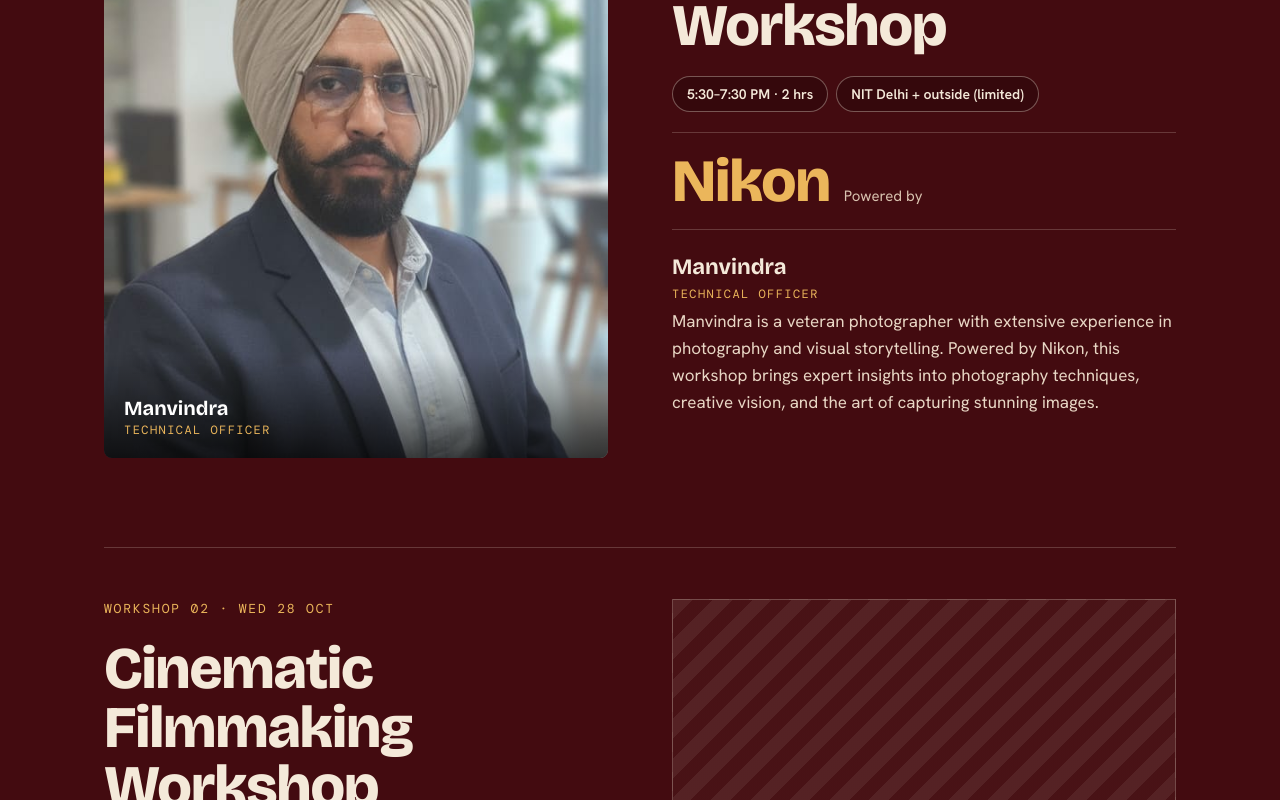
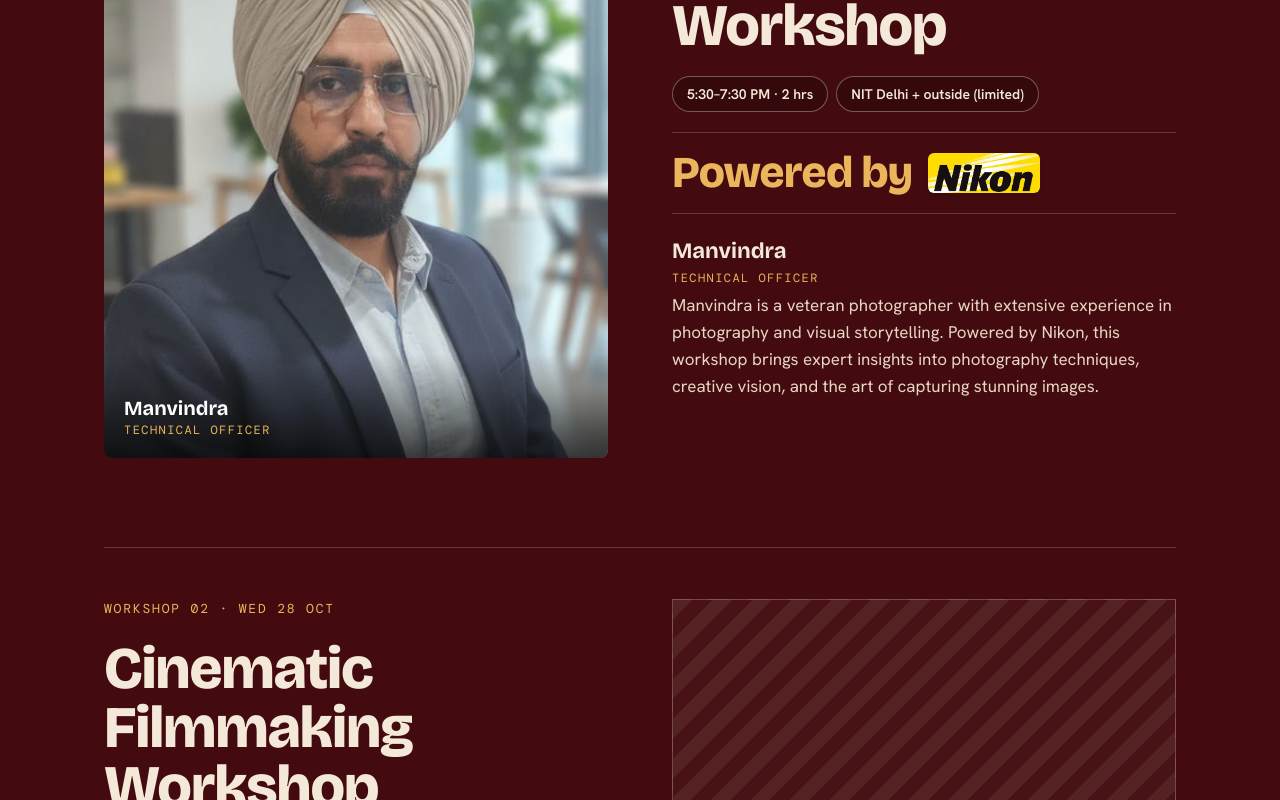
Before and after one commit to dilpreet579/radiance-website, a Next.js app: page /workshops in a window 1280 px wide. Shown: the part 1120-1920 px from the top of the page. Built offline with nearby package versions, Linux system fonts and the light colour scheme; no server answers.

Commit message:
Replace Nikon text with Nikon logo in Workshop 01

```diff
--- a/app/workshops/page.tsx
+++ b/app/workshops/page.tsx
@@ -49,9 +49,20 @@
                 <div className="flex flex-wrap gap-2">
                   {[w.time, "NIT Delhi + outside (limited)"].map((c) => <span key={c} className="chip !px-3.5 !py-1.5">{c}</span>)}
                 </div>
-                <div className="flex items-baseline gap-3.5 border-y border-cream/20 py-[18px]">
-                  <span className="font-display text-[clamp(40px,5vw,60px)] font-extrabold leading-none tracking-[-.02em] text-gold">{w.big}</span>
-                  <span className="text-[15px] text-muted">{w.bigLabel}</span>
+                <div className="flex items-center gap-4 border-y border-cream/20 py-[18px]">
+                  <span className="font-display text-[clamp(28px,4vw,44px)] font-extrabold leading-none tracking-[-.02em] text-gold">{w.big}</span>
+                  {"bigLogo" in w && (w as { bigLogo?: string }).bigLogo ? (
+                    <div className="relative h-10 w-28 overflow-hidden rounded-md shadow-md">
+                      <Image
+                        src={(w as { bigLogo: string }).bigLogo}
+                        alt="Nikon Logo"
+                        fill
+                        className="object-cover"
+                      />
+                    </div>
+                  ) : (
+                    <span className="text-[15px] text-muted">{w.bigLabel}</span>
+                  )}
                 </div>
                 <div>
                   <div className="font-display text-[22px] font-bold">{w.speaker}</div>
--- a/lib/content.ts
+++ b/lib/content.ts
@@ -86,7 +86,7 @@
 export const SLIDES = ["Inaugural", "Workshops", "Photo walk", "Exhibition", "Winners"];
 
 export const WORKSHOPS = [
-  { n: "01", date: "Tue 27 Oct", time: "5:30–7:30 PM · 2 hrs", title: "Photography Workshop", by: "Powered by Nikon", speaker: "Manvindra", role: "Technical Officer", bio: "Manvindra is a veteran photographer with extensive experience in photography and visual storytelling. Powered by Nikon, this workshop brings expert insights into photography techniques, creative vision, and the art of capturing stunning images.", big: "Nikon", bigLabel: "Powered by", points: [] as string[], social: "Speaker social links", url: "", photo: "/Manvindra.png" },
+  { n: "01", date: "Tue 27 Oct", time: "5:30–7:30 PM · 2 hrs", title: "Photography Workshop", by: "Powered by Nikon", speaker: "Manvindra", role: "Technical Officer", bio: "Manvindra is a veteran photographer with extensive experience in photography and visual storytelling. Powered by Nikon, this workshop brings expert insights into photography techniques, creative vision, and the art of capturing stunning images.", big: "Powered by", bigLabel: "", bigLogo: "/nikon.jpeg", points: [] as string[], social: "Speaker social links", url: "", photo: "/Manvindra.png" },
   { n: "02", date: "Wed 28 Oct", time: "3:30–6:30 PM · 3 hrs", title: "Cinematic Filmmaking Workshop", by: "By Shoot Guru", speaker: "Kshitij Sheetak · Shoot Guru", bio: "ShootGuru is a filmmaking and photography platform built to help aspiring creators learn through practical experiences, industry exposure and real-world creative projects. Through workshops, training sessions and creator-focused initiatives, ShootGuru aims to bridge the gap between learning the craft and actually working in the creative industry.", big: "207K", bigLabel: "Instagram followers", points: ["Cinematography", "Basic video editing", "Participants are split into crews and make a short film on a given topic", "The best film wins prizes"], social: "Shoot Guru on Instagram", url: "https://www.instagram.com/shootguru", photo: "Kshitij Sheetak" },
   { n: "03", date: "Thu 29 Oct", time: "5:30–7:30 PM · 2 hrs", title: "Motion Design Workshop", by: "By Motion Nations", speaker: "Abhishek · Motion Nations", bio: "Abhishek runs Motion Nations, a YouTube channel with 250K+ subscribers, and teaches motion designing.", big: "250K+", bigLabel: "YouTube subscribers", points: ["Motion designing"], social: "Motion Nations on YouTube", url: "https://www.youtube.com/@MotionNations", photo: "Abhishek" },
   { n: "04", date: "Fri 30 Oct", time: "5:30–7:30 PM · 2 hrs", title: "Graphic Design Workshop", by: "By Gaurav Dholia", speaker: "Gaurav Dholia", bio: "Gaurav Doliya is a graphic and motion design educator with seven years of experience training students in Adobe tools, design process, and post-production. He currently leads as Academic Director at IRO Design Academy, focusing on practical briefs, critique, and portfolio development.", big: "Returning", bigLabel: "Past Radiance speaker", points: [] as string[], social: "Gaurav Dholia on Instagram", url: "", photo: "Gaurav Dholia" },
```
Also changed, not shown: public/nikon.jpeg (added).
